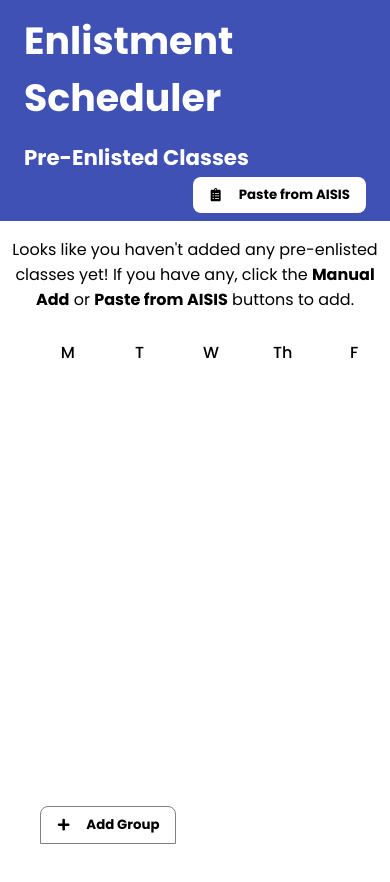
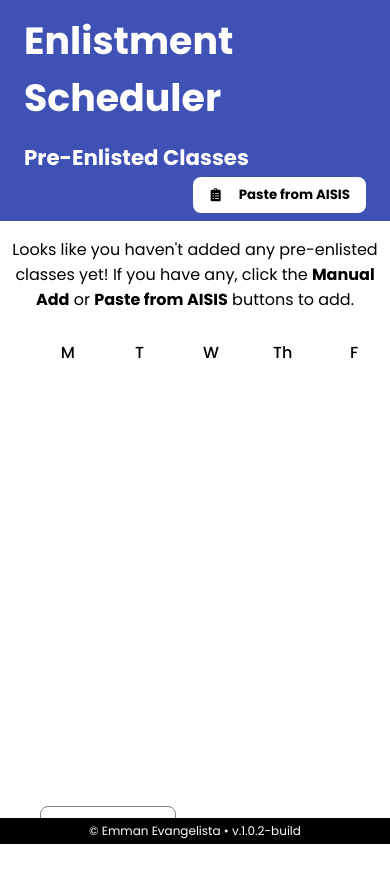
Before and after one commit to dnamme/enlistment-scheduler, a React (Create React App) app: page / in a window 390 px wide. Shown: the top 882 px of the page. Built offline with nearby package versions, Linux system fonts and the light colour scheme.

Commit message:
fix scrollbar for mobile, add footer (closes #9)

```diff
--- a/src/App.js
+++ b/src/App.js
@@ -347,6 +347,11 @@ function App() {
         }}
         bgColor="white"
         text="Add Group" />
+
+      {/* footer */}
+      <footer>
+        <p>&copy; Emman Evangelista &bull; v.1.0.2-build</p>
+      </footer>
     </div>
   )
 }
--- a/src/css/App.css
+++ b/src/css/App.css
@@ -3,21 +3,10 @@
   height: 100vh;
   display: grid;
   grid-template-columns: 1fr 512px;
-  grid-template-areas: "input table";
-}
-
-::-webkit-scrollbar {
-  width: 8px;
-}
-::-webkit-scrollbar-track {
-  background: #f1f1f1;
-}
-::-webkit-scrollbar-thumb {
-  background: #888888;
-  border-radius: 4px;
-}
-::-webkit-scrollbar-thumb:hover {
-  background: #555555;
+  grid-template-rows: 1fr min-content;
+  grid-template-areas:
+    "input table"
+    "footer footer";
 }
 
 header {
@@ -29,6 +18,19 @@ header > h3 {
   margin: 0;
   color: white;
   word-break: break-word;
+}
+
+footer {
+  grid-area: footer;
+  background-color: black;
+  color: white;
+  padding: 4px 16px;
+  text-align: center;
+}
+
+footer > p {
+  margin: 0;
+  font-size: 0.75rem;
 }
 
 button,
@@ -58,6 +60,22 @@ button > p,
   margin: 0 0 0 12px;
 }
 
+@media screen and (min-width: 1024px) {
+  ::-webkit-scrollbar {
+    width: 8px;
+  }
+  ::-webkit-scrollbar-track {
+    background: #f1f1f1;
+  }
+  ::-webkit-scrollbar-thumb {
+    background: #888888;
+    border-radius: 4px;
+  }
+  ::-webkit-scrollbar-thumb:hover {
+    background: #555555;
+  }
+}
+
 @media screen and (max-width: 1023px) {
   .app {
     height: revert;
@@ -71,4 +89,11 @@ button > p,
   .timetable {
     height: auto;
   }
+
+  footer {
+    position: fixed;
+    width: 100%;
+    left: 0;
+    bottom: 0;
+  }
 }
```
